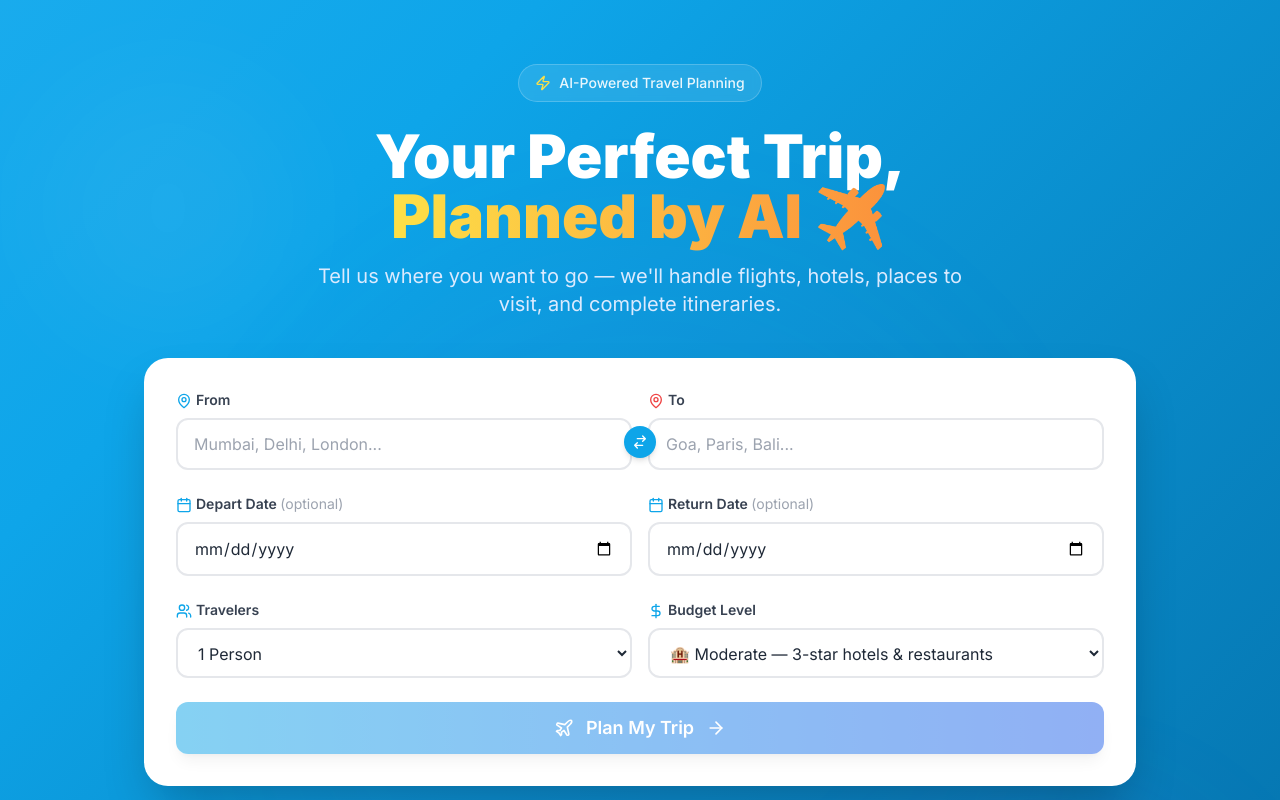
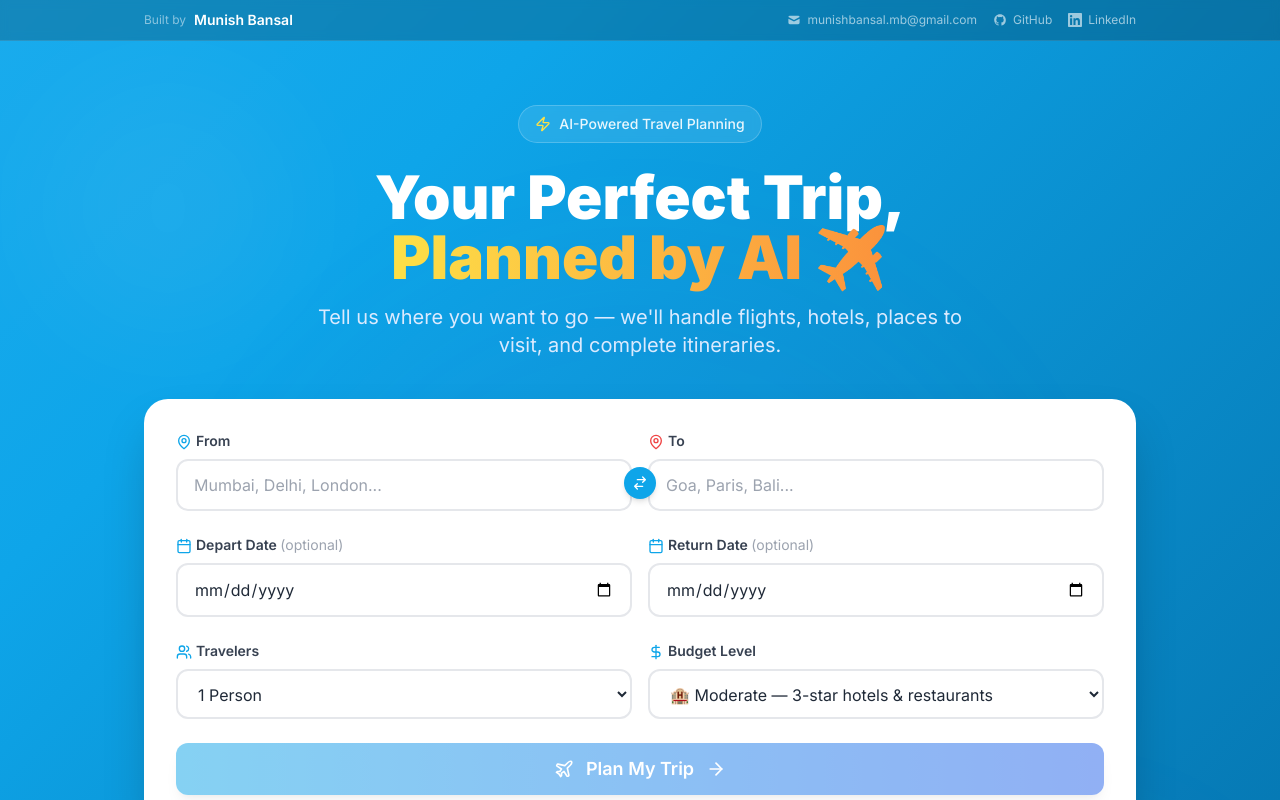
Before and after one commit to munishbansal1/travel-planner, a React (Vite) app: page / in a window 1280 px wide. Shown: the top 800 px of the page. Built offline with nearby package versions, Linux system fonts and the light colour scheme.

Commit message:
feat: add prominent owner info bar at top of every page

```diff
--- a/src/components/HeroSearch.jsx
+++ b/src/components/HeroSearch.jsx
@@ -53,6 +53,44 @@ export default function HeroSearch({ onSearch, error }) {
       <div className="absolute top-20 left-10 w-64 h-64 bg-white/5 rounded-full blur-3xl" />
       <div className="absolute bottom-20 right-10 w-96 h-96 bg-purple-500/10 rounded-full blur-3xl" />
       <div className="absolute top-1/2 left-1/2 -translate-x-1/2 -translate-y-1/2 w-[800px] h-[800px] bg-blue-500/5 rounded-full blur-3xl" />
+
+      {/* ── Owner top bar ── */}
+      <div className="relative z-20 w-full bg-black/20 backdrop-blur-sm border-b border-white/10">
+        <div className="max-w-5xl mx-auto px-4 py-2.5 flex items-center justify-between">
+          <div className="flex items-center gap-2">
+            <span className="text-white/50 text-xs">Built by</span>
+            <span className="text-white font-semibold text-sm">Munish Bansal</span>
+          </div>
+          <div className="flex items-center gap-4">
+            <a href="mailto:munishbansal.mb@gmail.com"
+              className="flex items-center gap-1.5 text-white/60 hover:text-white transition-colors text-xs"
+            >
+              <svg className="w-3.5 h-3.5" fill="currentColor" viewBox="0 0 20 20">
+                <path d="M2.003 5.884L10 9.882l7.997-3.998A2 2 0 0016 4H4a2 2 0 00-1.997 1.884z" />
+                <path d="M18 8.118l-8 4-8-4V14a2 2 0 002 2h12a2 2 0 002-2V8.118z" />
+              </svg>
+              <span className="hidden sm:inline">munishbansal.mb@gmail.com</span>
+              <span className="sm:hidden">Email</span>
+            </a>
+            <a href="https://github.com/munishbansal1" target="_blank" rel="noopener noreferrer"
+              className="flex items-center gap-1.5 text-white/60 hover:text-white transition-colors text-xs"
+            >
+              <svg className="w-3.5 h-3.5" fill="currentColor" viewBox="0 0 24 24">
+                <path fillRule="evenodd" d="M12 2C6.477 2 2 6.484 2 12.017c0 4.425 2.865 8.18 6.839 9.504.5.092.682-.217.682-.483 0-.237-.008-.868-.013-1.703-2.782.605-3.369-1.343-3.369-1.343-.454-1.158-1.11-1.466-1.11-1.466-.908-.62.069-.608.069-.608 1.003.07 1.531 1.032 1.531 1.032.892 1.53 2.341 1.088 2.91.832.092-.647.35-1.088.636-1.338-2.22-.253-4.555-1.113-4.555-4.951 0-1.093.39-1.988 1.029-2.688-.103-.253-.446-1.272.098-2.65 0 0 .84-.27 2.75 1.026A9.564 9.564 0 0112 6.844c.85.004 1.705.115 2.504.337 1.909-1.296 2.747-1.027 2.747-1.027.546 1.379.202 2.398.1 2.651.64.7 1.028 1.595 1.028 2.688 0 3.848-2.339 4.695-4.566 4.943.359.309.678.92.678 1.855 0 1.338-.012 2.419-.012 2.747 0 .268.18.58.688.482A10.019 10.019 0 0022 12.017C22 6.484 17.522 2 12 2z" clipRule="evenodd" />
+              </svg>
+              GitHub
+            </a>
+            <a href="https://www.linkedin.com/in/munish-bansal-66b7844/" target="_blank" rel="noopener noreferrer"
+              className="flex items-center gap-1.5 text-white/60 hover:text-white transition-colors text-xs"
+            >
+              <svg className="w-3.5 h-3.5" fill="currentColor" viewBox="0 0 24 24">
+                <path d="M20.447 20.452h-3.554v-5.569c0-1.328-.027-3.037-1.852-3.037-1.853 0-2.136 1.445-2.136 2.939v5.667H9.351V9h3.414v1.561h.046c.477-.9 1.637-1.85 3.37-1.85 3.601 0 4.267 2.37 4.267 5.455v6.286zM5.337 7.433a2.062 2.062 0 01-2.063-2.065 2.064 2.064 0 112.063 2.065zm1.782 13.019H3.555V9h3.564v11.452zM22.225 0H1.771C.792 0 0 .774 0 1.729v20.542C0 23.227.792 24 1.771 24h20.451C23.2 24 24 23.227 24 22.271V1.729C24 .774 23.2 0 22.222 0h.003z" />
+              </svg>
+              LinkedIn
+            </a>
+          </div>
+        </div>
+      </div>
 
       <div className="relative z-10 max-w-5xl mx-auto px-4 py-12 sm:py-16">
         {/* Header */}
--- a/src/components/ResultsPage.jsx
+++ b/src/components/ResultsPage.jsx
@@ -138,7 +138,45 @@ export default function ResultsPage({ data, searchParams, onReset }) {
 
   return (
     <div className="min-h-screen bg-gray-50">
-      {/* Top bar */}
+      {/* ── Owner top bar ── */}
+      <div className="w-full bg-gradient-to-r from-sky-700 to-blue-800 border-b border-blue-900/30">
+        <div className="max-w-6xl mx-auto px-4 py-2 flex items-center justify-between">
+          <div className="flex items-center gap-2">
+            <span className="text-blue-200 text-xs">Built by</span>
+            <span className="text-white font-semibold text-sm">Munish Bansal</span>
+          </div>
+          <div className="flex items-center gap-4">
+            <a href="mailto:munishbansal.mb@gmail.com"
+              className="flex items-center gap-1.5 text-blue-200 hover:text-white transition-colors text-xs"
+            >
+              <svg className="w-3.5 h-3.5" fill="currentColor" viewBox="0 0 20 20">
+                <path d="M2.003 5.884L10 9.882l7.997-3.998A2 2 0 0016 4H4a2 2 0 00-1.997 1.884z" />
+                <path d="M18 8.118l-8 4-8-4V14a2 2 0 002 2h12a2 2 0 002-2V8.118z" />
+              </svg>
+              <span className="hidden sm:inline">munishbansal.mb@gmail.com</span>
+              <span className="sm:hidden">Email</span>
+            </a>
+            <a href="https://github.com/munishbansal1" target="_blank" rel="noopener noreferrer"
+              className="flex items-center gap-1.5 text-blue-200 hover:text-white transition-colors text-xs"
+            >
+              <svg className="w-3.5 h-3.5" fill="currentColor" viewBox="0 0 24 24">
+                <path fillRule="evenodd" d="M12 2C6.477 2 2 6.484 2 12.017c0 4.425 2.865 8.18 6.839 9.504.5.092.682-.217.682-.483 0-.237-.008-.868-.013-1.703-2.782.605-3.369-1.343-3.369-1.343-.454-1.158-1.11-1.466-1.11-1.466-.908-.62.069-.608.069-.608 1.003.07 1.531 1.032 1.531 1.032.892 1.53 2.341 1.088 2.91.832.092-.647.35-1.088.636-1.338-2.22-.253-4.555-1.113-4.555-4.951 0-1.093.39-1.988 1.029-2.688-.103-.253-.446-1.272.098-2.65 0 0 .84-.27 2.75 1.026A9.564 9.564 0 0112 6.844c.85.004 1.705.115 2.504.337 1.909-1.296 2.747-1.027 2.747-1.027.546 1.379.202 2.398.1 2.651.64.7 1.028 1.595 1.028 2.688 0 3.848-2.339 4.695-4.566 4.943.359.309.678.92.678 1.855 0 1.338-.012 2.419-.012 2.747 0 .268.18.58.688.482A10.019 10.019 0 0022 12.017C22 6.484 17.522 2 12 2z" clipRule="evenodd" />
+              </svg>
+              GitHub
+            </a>
+            <a href="https://www.linkedin.com/in/munish-bansal-66b7844/" target="_blank" rel="noopener noreferrer"
+              className="flex items-center gap-1.5 text-blue-200 hover:text-white transition-colors text-xs"
+            >
+              <svg className="w-3.5 h-3.5" fill="currentColor" viewBox="0 0 24 24">
+                <path d="M20.447 20.452h-3.554v-5.569c0-1.328-.027-3.037-1.852-3.037-1.853 0-2.136 1.445-2.136 2.939v5.667H9.351V9h3.414v1.561h.046c.477-.9 1.637-1.85 3.37-1.85 3.601 0 4.267 2.37 4.267 5.455v6.286zM5.337 7.433a2.062 2.062 0 01-2.063-2.065 2.064 2.064 0 112.063 2.065zm1.782 13.019H3.555V9h3.564v11.452zM22.225 0H1.771C.792 0 0 .774 0 1.729v20.542C0 23.227.792 24 1.771 24h20.451C23.2 24 24 23.227 24 22.271V1.729C24 .774 23.2 0 22.222 0h.003z" />
+              </svg>
+              LinkedIn
+            </a>
+          </div>
+        </div>
+      </div>
+
+      {/* Nav bar */}
       <div className="bg-white border-b border-gray-200 sticky top-0 z-40 shadow-sm">
         <div className="max-w-6xl mx-auto px-4">
           <div className="flex items-center justify-between py-3">
```
